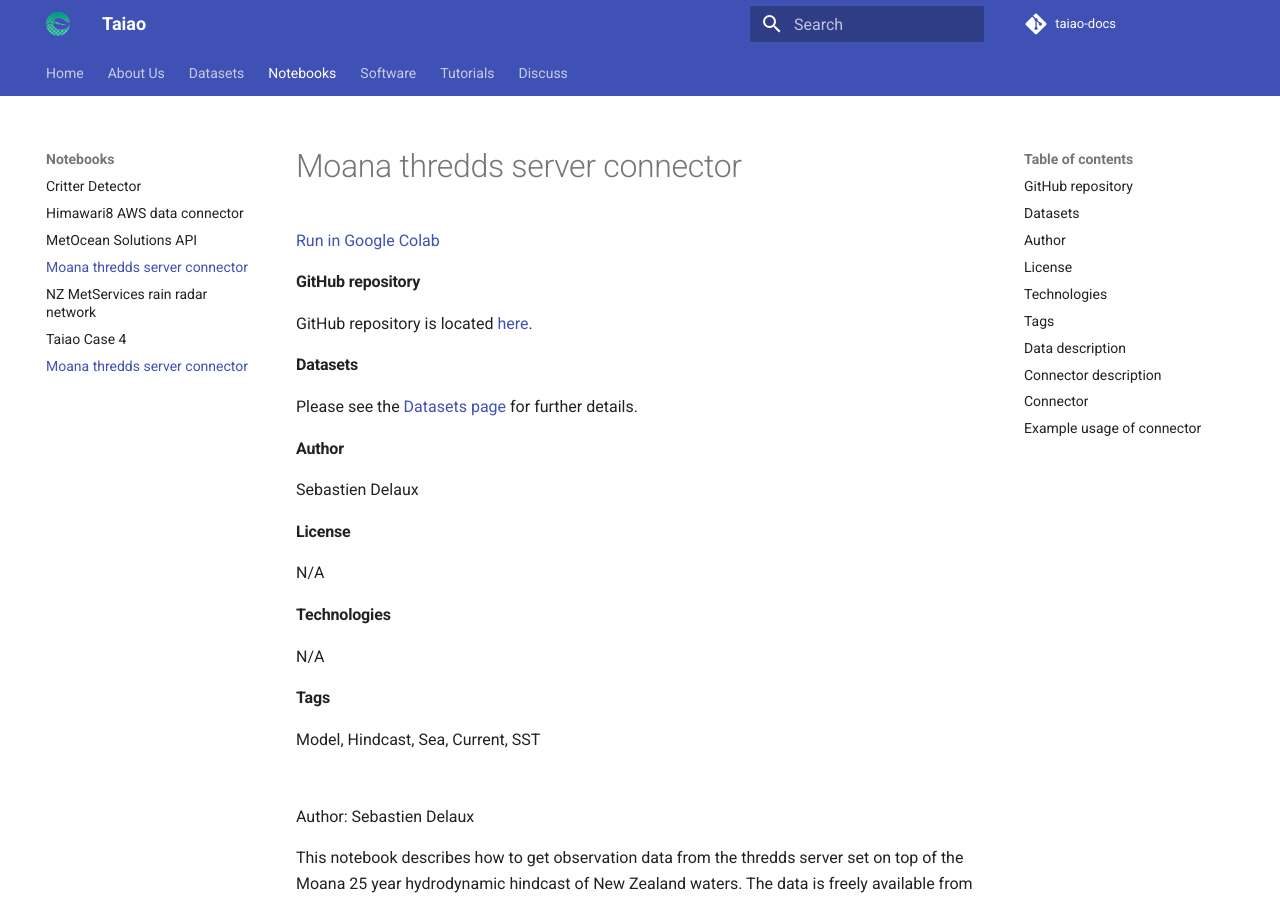
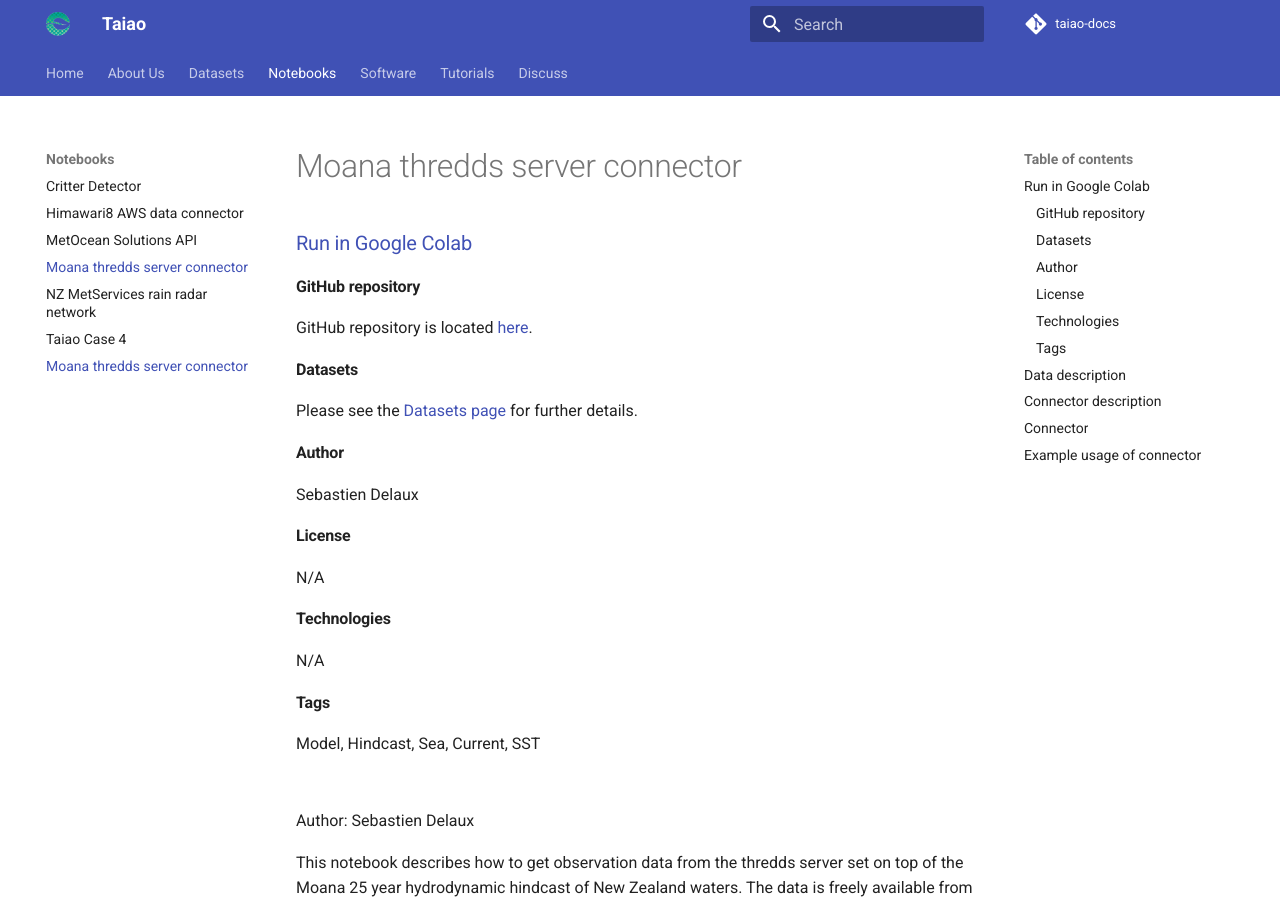
Before and after one commit to taiao/taiao-docs, an MkDocs documentation site: the page built from docs/Notebooks/Moana-thredds-server-connector.md, in a window 1280 px wide and 900 px high. Built offline with MkDocs 1.6.1 and Material for MkDocs 9.7.7, drawn with Linux system fonts in a browser that asks for light colours; comment, search, counter and statistics services are not loaded.

Commit message:
Google colabs text - minor formatting update.

```diff
--- a/docs/Notebooks/Moana-thredds-server-connector.md
+++ b/docs/Notebooks/Moana-thredds-server-connector.md
@@ -1,6 +1,6 @@
 # Moana thredds server connector
 
-[Run in Google Colab](https://colab.research.google.com/github/jacobmontiel/taiao-docs/blob/main/docs/Notebooks/Moana-thredds-server-connector.ipynb)
+### [Run in Google Colab](https://colab.research.google.com/github/jacobmontiel/taiao-docs/blob/main/docs/Notebooks/Moana-thredds-server-connector.ipynb)
 
 #### GitHub repository
 GitHub repository is located [here](https://github.com/metocean/TAIAO/blob/master/data_connectors/moana_connectors/Moana%20thredds%20server%20connector.ipynb).
```
